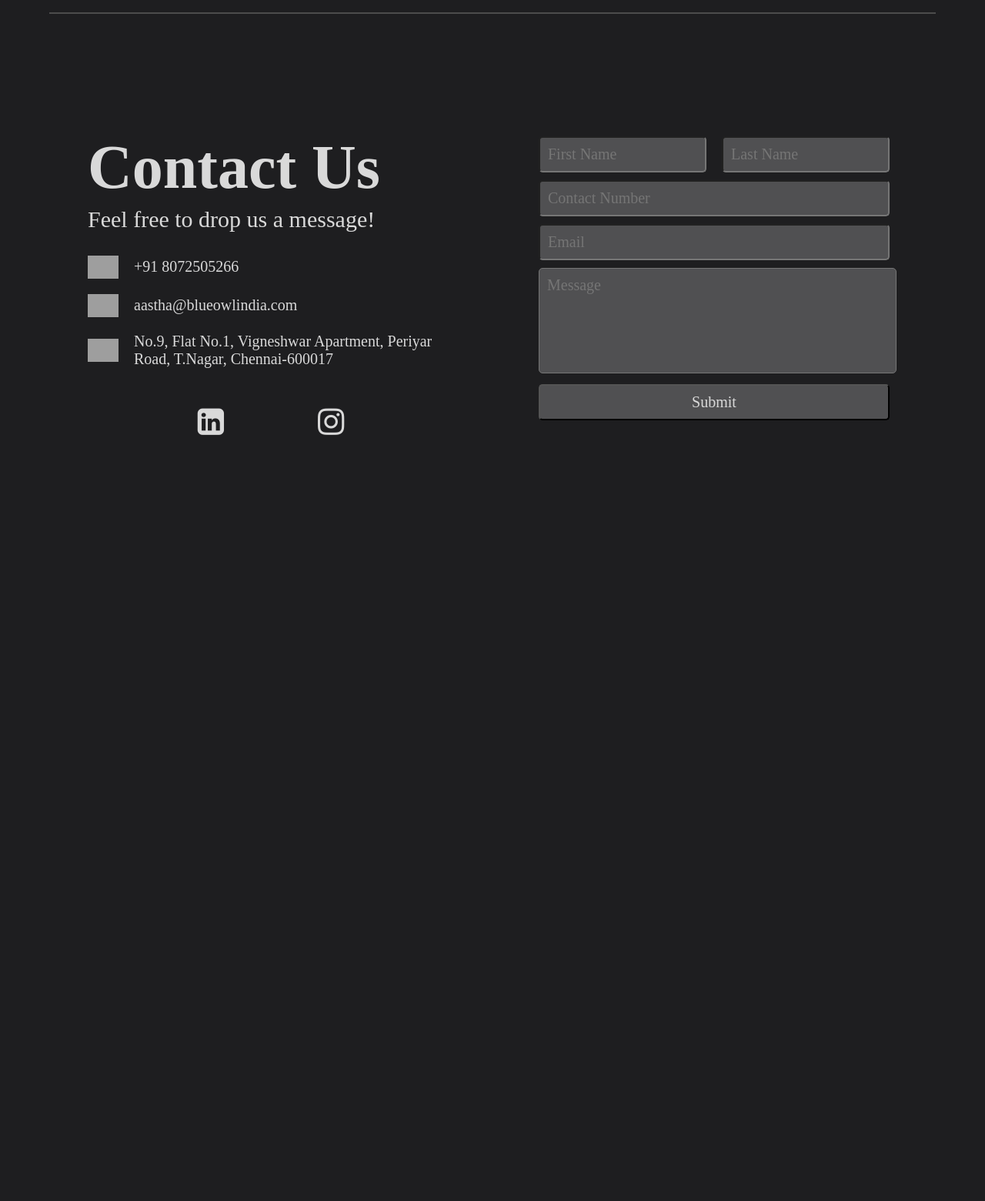
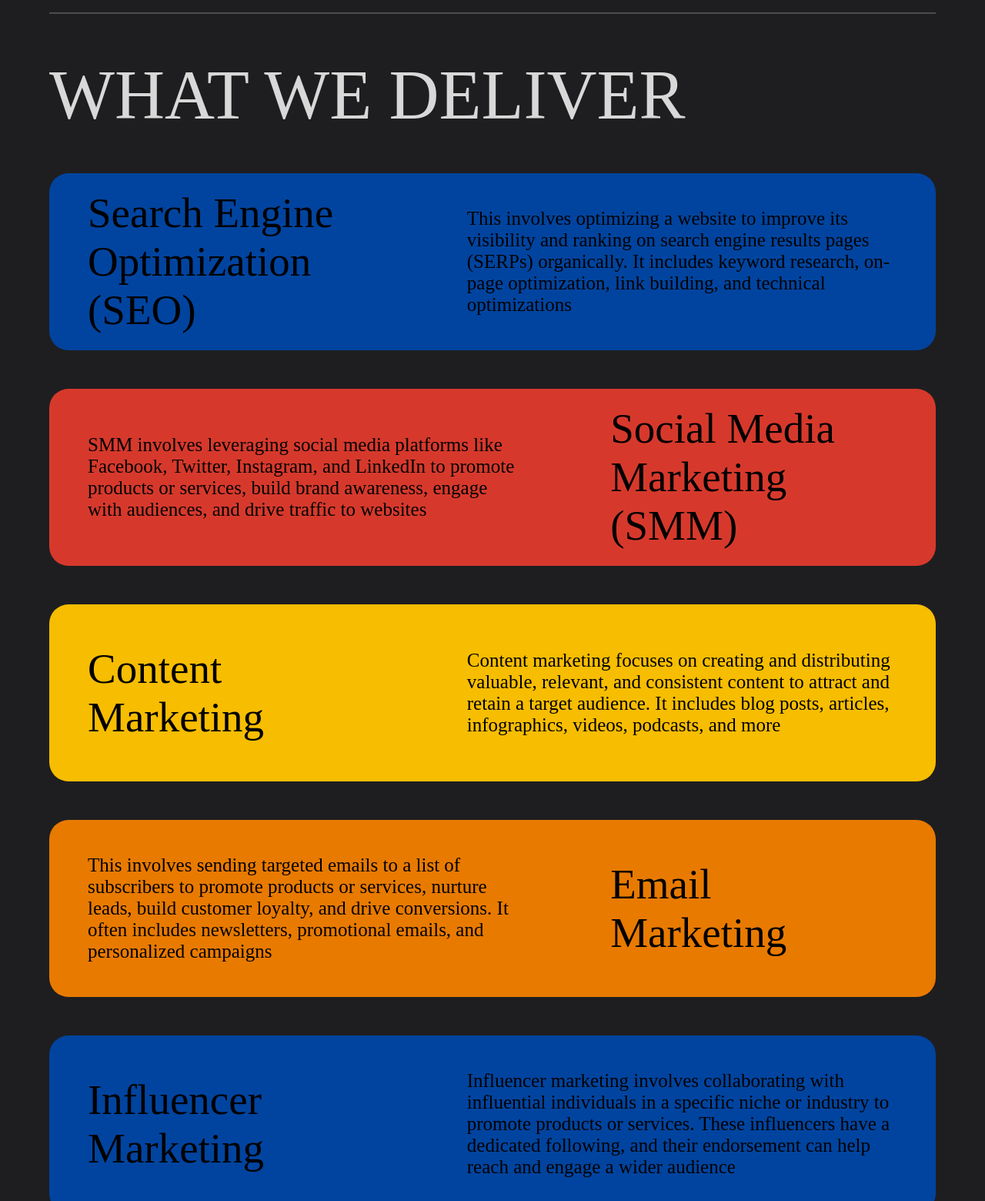
Before and after one commit to kishanjalan11/BlueOwl, a plain HTML site: page index.html in a window 1280 px wide. Shown: the part 1240-2800 px from the top of the page at 77% size. Before the commit the page ends 1908 px from the top, so only its background shows below. Drawn offline with Linux system fonts and the light colour scheme; grey boxes are pictures that could not be loaded; a web font is replaced by a local one.

Commit message:
Services

```diff
--- a/Styles/index.css
+++ b/Styles/index.css
@@ -76,7 +76,7 @@ nav{
 #aboutUSRight{
     width: 35%;
     margin: auto;
-    font-size: 20px;
+    font-size: 21px;
     color: #3b3b3b;
 }
 #hero{
@@ -111,11 +111,6 @@ nav{
 
 
 
-
-
-
-
-
 /* ------------------------------------------------------------------------------------------------------------------- */
 
 /*                              Contact Us Start                            */
@@ -127,6 +122,7 @@ nav{
     margin: auto;
     margin-top: 50px;
     display: flex;
+    margin-bottom: -100px;
 }
 #contactUsCard>div:nth-child(1){
     padding: 50px;
@@ -238,3 +234,94 @@ marquee{
   }
 
   /*----------------------------------------- Marquee End----------------------------------------- */
+
+    /*----------------------------------------- Services Start----------------------------------------- */
+
+    #serviceCard{
+        width: 90%;
+        margin: auto;
+        background-color: #3b3b3b;
+        display: flex;
+        gap: 20px;
+        border-radius: 25px;
+        margin-top: 50px;
+        height: 230px;
+    }
+
+    #serviceCard>#service-card-head{
+        width: 40%;
+        /* color: #d8d8d8; */
+        font-size: 55px;
+        padding: 50px;
+        display: flex;
+        align-items: center;
+        /* -webkit-text-stroke: 0.5px black; */
+    }
+
+    #serviceCard>#service-card-content{
+        width: 60%;
+        /* color: #d8d8d8; */
+        font-size: 25px;
+        padding: 50px;
+        display: flex;
+        align-items: center;
+        /* -webkit-text-stroke: 0.1px white; */
+    }
+
+    #services>:nth-child(2){
+        background-color: #01449f;
+    }
+    #services>:nth-child(3){
+        background-color: #d6392c;
+    }
+    #services>:nth-child(4){
+        background-color: #f7bd00;
+    }
+    #services>:nth-child(5){
+        background-color: #e87a00;
+    }
+    #services>:nth-child(6){
+        background-color: #01449f;
+    }
+    #services>:nth-child(7){
+        background-color: #d6392c;
+    }
+    #services>:nth-child(8){
+        background-color: #f7bd00;
+    }
+
+
+
+    #servicesHeading{
+        font-size: 90px;
+        width: 90%;
+        margin: auto;
+        /* display: flex;
+        justify-content: center; */
+        color: #d8d8d8;
+    }
+    /*----------------------------------------- Services End----------------------------------------- */
+
+
+body {
+    animation: fadeInAnimation ease 3s;
+    animation-iteration-count: 1;
+    animation-fill-mode: forwards;
+}
+
+@keyframes fadeInAnimation {
+    0% {
+        opacity: 0;
+    }
+    100% {
+        opacity: 1;
+     }
+    }
+
+    /*----------------------------------------- Scroll Behaviour Start----------------------------------------- */
+
+html{
+    scroll-behavior:smooth;
+}
+
+/*----------------------------------------- Scroll Behaviour End----------------------------------------- */
--- a/index.html
+++ b/index.html
@@ -19,16 +19,16 @@
                     <a href="">About Us</a>
                 </div>
                 <div>
-                    <a href="">Services</a>
+                    <a href="">Clients</a>
                 </div>
                 <div id="logo">
                     <a href="./index.html"><img src="./Images/BlueOwl Logo.jpg" alt="Logo"></a>
                 </div>
                 <div>
-                    <a href="">Services</a>
+                    <a href="#services">Services</a>
                 </div>
                 <div>
-                    <a href="contactUs.html">Contact Us</a>
+                    <a href="#contactUsCard">Contact Us</a>
                 </div>
             </div>
         </nav>
@@ -65,6 +65,70 @@
                 <div class="text">VIDEO MARKETING</div>
             </marquee>
         </div>
+
+        <div id="services">
+            <div id="servicesHeading">
+                WHAT WE DELIVER
+            </div>
+            <div id="serviceCard">
+                <div id="service-card-head">
+                    Search Engine Optimization (SEO)
+                </div>
+                <div id="service-card-content">
+                    This involves optimizing a website to improve its visibility and ranking on search engine results pages (SERPs) organically. It includes keyword research, on-page optimization, link building, and technical optimizations
+                </div>
+            </div>
+            <div id="serviceCard">
+                <div id="service-card-content">
+                    SMM involves leveraging social media platforms like Facebook, Twitter, Instagram, and LinkedIn to promote products or services, build brand awareness, engage with audiences, and drive traffic to websites
+                </div>
+                <div id="service-card-head">
+                    Social Media Marketing (SMM)
+                </div>
+            </div>
+            <div id="serviceCard">
+                <div id="service-card-head">
+                    Content Marketing
+                </div>
+                <div id="service-card-content">
+                    Content marketing focuses on creating and distributing valuable, relevant, and consistent content to attract and retain a target audience. It includes blog posts, articles, infographics, videos, podcasts, and more
+                </div>
+            </div>
+            <div id="serviceCard">
+                <div id="service-card-content">
+                    This involves sending targeted emails to a list of subscribers to promote products or services, nurture leads, build customer loyalty, and drive conversions. It often includes newsletters, promotional emails, and personalized campaigns
+                </div>
+                <div id="service-card-head">
+                    Email Marketing
+                </div>
+            </div>
+            <div id="serviceCard">
+                <div id="service-card-head">
+                    Influencer Marketing
+                </div>
+                <div id="service-card-content">
+                    Influencer marketing involves collaborating with influential individuals in a specific niche or industry to promote products or services. These influencers have a dedicated following, and their endorsement can help reach and engage a wider audience
+                </div>
+            </div>
+            <div id="serviceCard">
+                <div id="service-card-content">
+                    Video marketing involves creating and promoting videos to engage and educate audiences. It can be in the form of product demos, explainer videos, customer testimonials, vlogs, or live streaming
+                </div>
+                <div id="service-card-head">
+                    Video Marketing
+                </div>
+            </div>
+            <div id="serviceCard">
+                <div id="service-card-head">
+                    Personal branding
+                </div>
+                <div id="service-card-content">
+                    Personal branding refers to the practice of developing and promoting an individual's professional identity, expertise, and reputation. It involves creating a unique and consistent image or perception of oneself that distinguishes one from others in their field
+                </div>
+            </div>
+        </div>
+
+
         <div id="contactUsCard">
             <div id="column">
                 <div id="text-content">
@@ -122,4 +186,5 @@
         </div>
     </div>
 </body>
+<script src="./Scripts/index.js"></script>
 </html>
```
Also changed, not shown: Scripts/index.js (added).
